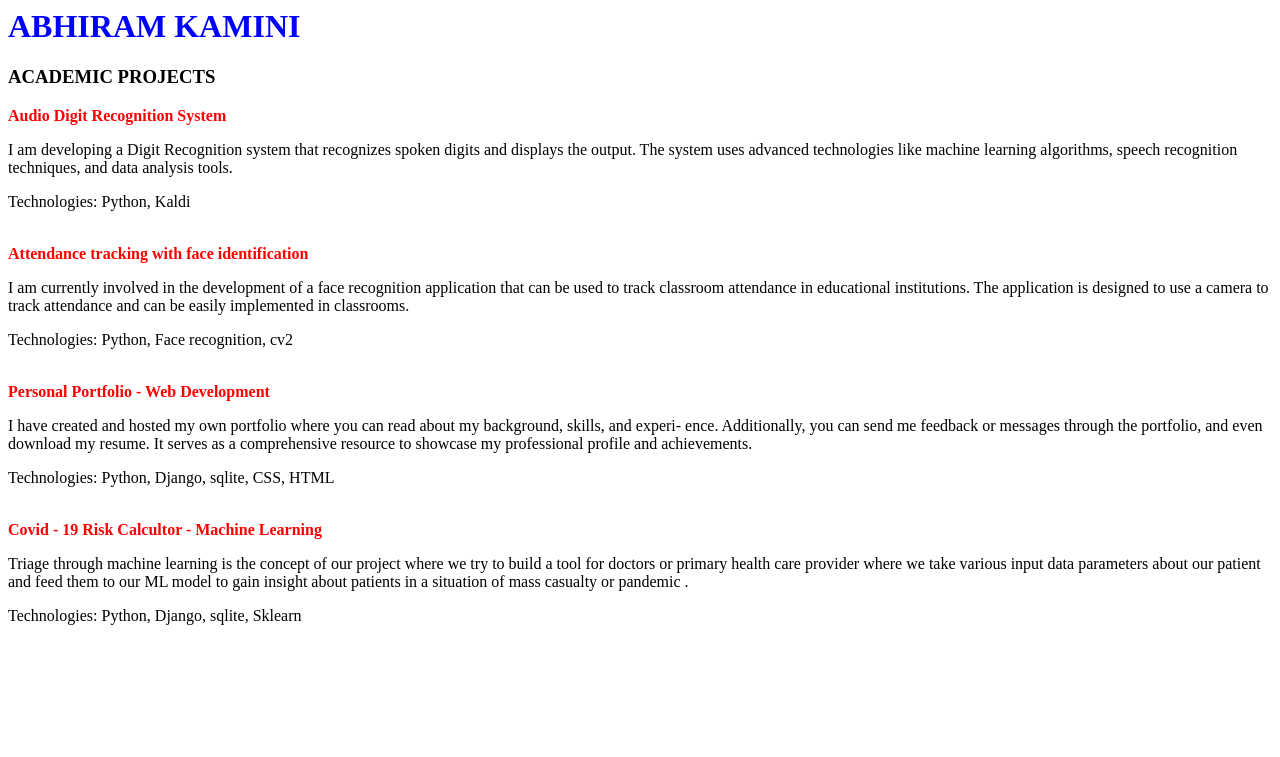
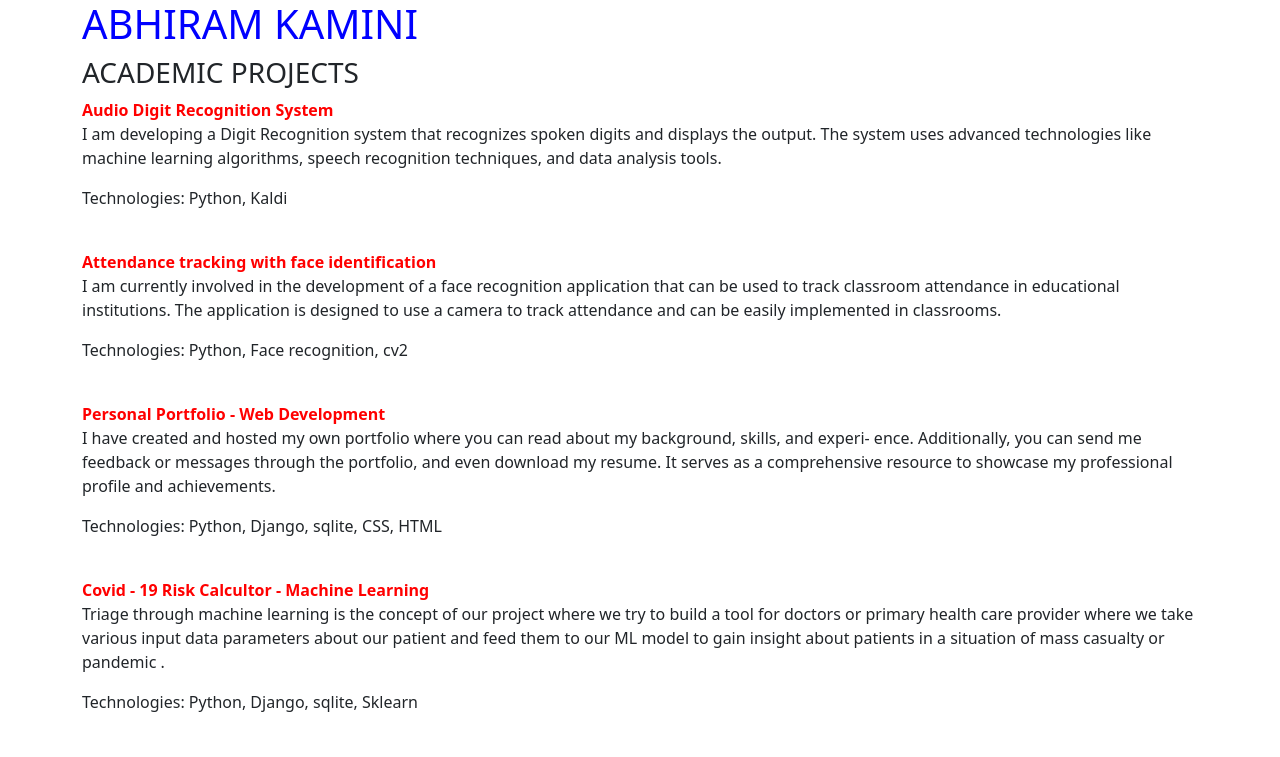
Before and after one commit to abhiramk6/abhiramk6.github.io, a plain HTML site: page index.html in a window 1280 px wide. Drawn offline with nearby package versions, Linux system fonts and the light colour scheme.

Commit message:
Update index.html

```diff
--- a/index.html
+++ b/index.html
@@ -3,12 +3,16 @@
     <title>
       abhiram
     </title>
+    <link rel="stylesheet" href="https://cdn.jsdelivr.net/npm/bootstrap@5.3.0-alpha3/dist/css/bootstrap.min.css">
     <link rel="stylesheet" href="style.css">
   </head>
 
   <body>
+<div class="container">
   <h1 id="some-id">ABHIRAM KAMINI</h1>
+</div>
 
+<div class="container">
   <h3>ACADEMIC PROJECTS</h3>
 
   <b class="some-class-1">Audio Digit Recognition System</b>
@@ -27,5 +31,6 @@
   <p>Triage through machine learning is the concept of our project where we try to build a tool for doctors or primary health care provider where we take various input data parameters about our patient and feed them to our ML model to gain insight about patients in a situation of mass casualty or pandemic .</p>
   <p>Technologies: Python, Django, sqlite, Sklearn</p></br>
 
+</div>
   </body>
 </html>
```
